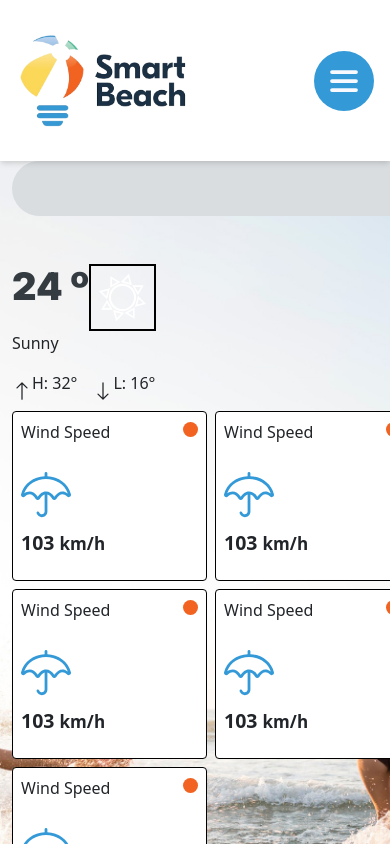
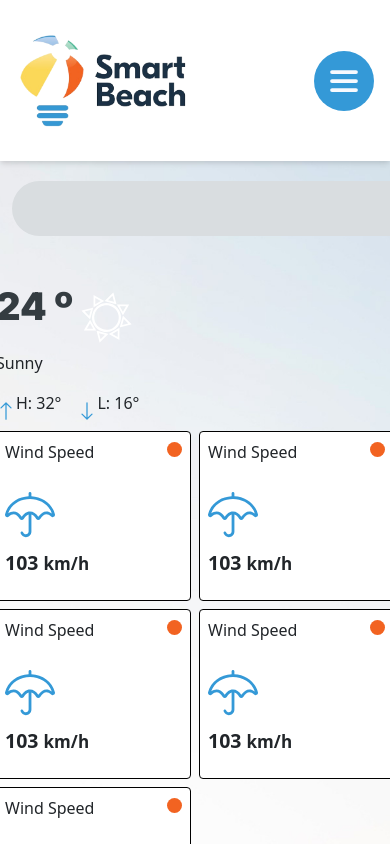
Before and after one commit to C-Blouin/SmartBeach, a React (Vite) app: page /dashboard in a window 390 px wide. Shown: the top 844 px of the page. Built offline with nearby package versions, Linux system fonts and the light colour scheme.

Commit message:
fixed arrow svg colours

```diff
--- a/src/css/App.css
+++ b/src/css/App.css
@@ -1775,6 +1775,7 @@ footer>nav {
   margin: 0 auto;
   width: 718px;
   height: 55px;
+  margin-top: 20px;
   margin-bottom: 24px;
   border-radius: 68px;
 }
@@ -1783,7 +1784,16 @@ footer>nav {
   display: flex;
   justify-content: space-between;
 }
-
+@media screen and (max-width: 990px) {
+  .dashboard-widgets-grid-container{
+    flex-direction: column;
+    justify-content: center;
+    align-items: center;
+  }
+}
+@media screen and (max-width: 480px){
+
+}
 /*Forecast component styles*/
 
 /* Temperature card styles*/
@@ -1795,12 +1805,8 @@ footer>nav {
   /*Have temp label sit left &
   weatherIcon sit at the right end of container*/
   display: flex;
-
-}
-.dashboard-temperature-card-top>img{
-  /*remove border when icon color is updated*/
-  border: solid 2px black;
-}
+}
+
 .dashboard-temperature-card-top>h1 {
   /*Manage h1 same as hero*/
   font-size: clamp(38px, 5vw, 70px);
--- a/src/views/Dashboard.jsx
+++ b/src/views/Dashboard.jsx
@@ -20,17 +20,17 @@ function Dashboard() {
                 <h1>
                   <span id="dashboard-temperature-label">24 º </span>
                 </h1>
-                <img src={sunVector} width="67" height="67" id="weather-icon" alt="sun-icon" />
+                <img src={sunVector} width="67" height="67" id="weather-icon" alt="sun-icon"/>
               </div>
               <p id="dashboard-weather-condition-label">Sunny</p>
               <div className="temperature-container">
                 <div>
-                  <svg xmlns="http://www.w3.org/2000/svg" width="20" height="20" fill="currentColor" className="bi bi-arrow-up" viewBox="0 0 16 16"><path fillRule="evenodd" d="M8 15a.5.5 0 0 0 .5-.5V2.707l3.146 3.147a.5.5 0 0 0 .708-.708l-4-4a.5.5 0 0 0-.708 0l-4 4a.5.5 0 1 0 .708.708L7.5 2.707V14.5a.5.5 0 0 0 .5.5" />
+                  <svg xmlns="http://www.w3.org/2000/svg" width="20" height="20" fill="#3499D7" className="bi bi-arrow-up" viewBox="0 0 16 16"><path fillRule="evenodd" d="M8 15a.5.5 0 0 0 .5-.5V2.707l3.146 3.147a.5.5 0 0 0 .708-.708l-4-4a.5.5 0 0 0-.708 0l-4 4a.5.5 0 1 0 .708.708L7.5 2.707V14.5a.5.5 0 0 0 .5.5" />
                   </svg>
                   <p>H: <span>32°</span></p>
                 </div>
                 <div>
-                  <svg xmlns="http://www.w3.org/2000/svg" width="20" height="20" fill="currentColor" className="bi bi-arrow-down" viewBox="0 0 16 16"><path fillRule="evenodd" d="M8 1a.5.5 0 0 1 .5.5v11.793l3.146-3.147a.5.5 0 0 1 .708.708l-4 4a.5.5 0 0 1-.708 0l-4-4a.5.5 0 0 1 .708-.708L7.5 13.293V1.5A.5.5 0 0 1 8 1" />
+                  <svg xmlns="http://www.w3.org/2000/svg" width="20" height="20" fill="#3499D7" className="bi bi-arrow-down" viewBox="0 0 16 16"><path fillRule="evenodd" d="M8 1a.5.5 0 0 1 .5.5v11.793l3.146-3.147a.5.5 0 0 1 .708.708l-4 4a.5.5 0 0 1-.708 0l-4-4a.5.5 0 0 1 .708-.708L7.5 13.293V1.5A.5.5 0 0 1 8 1" />
                   </svg>
                   <p>L: <span>16°</span></p>
                 </div>
```
